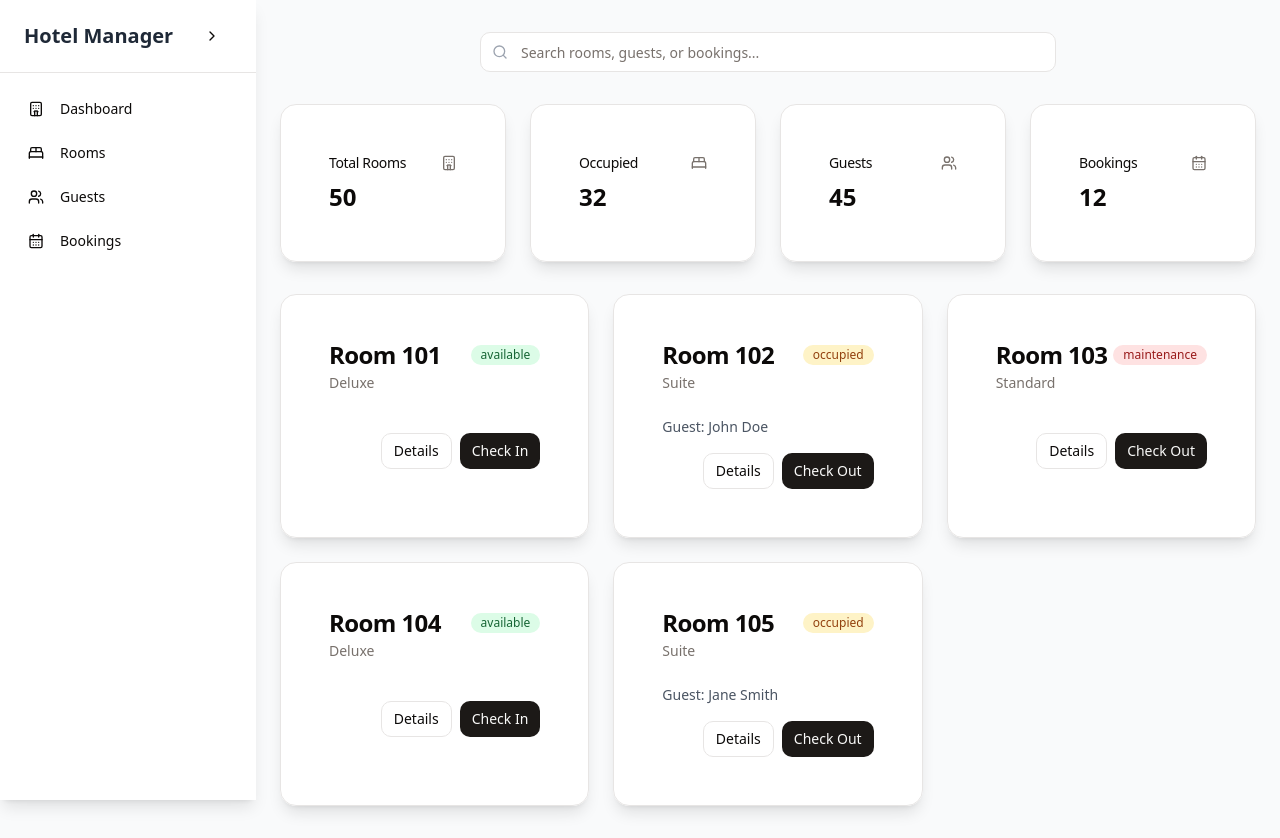
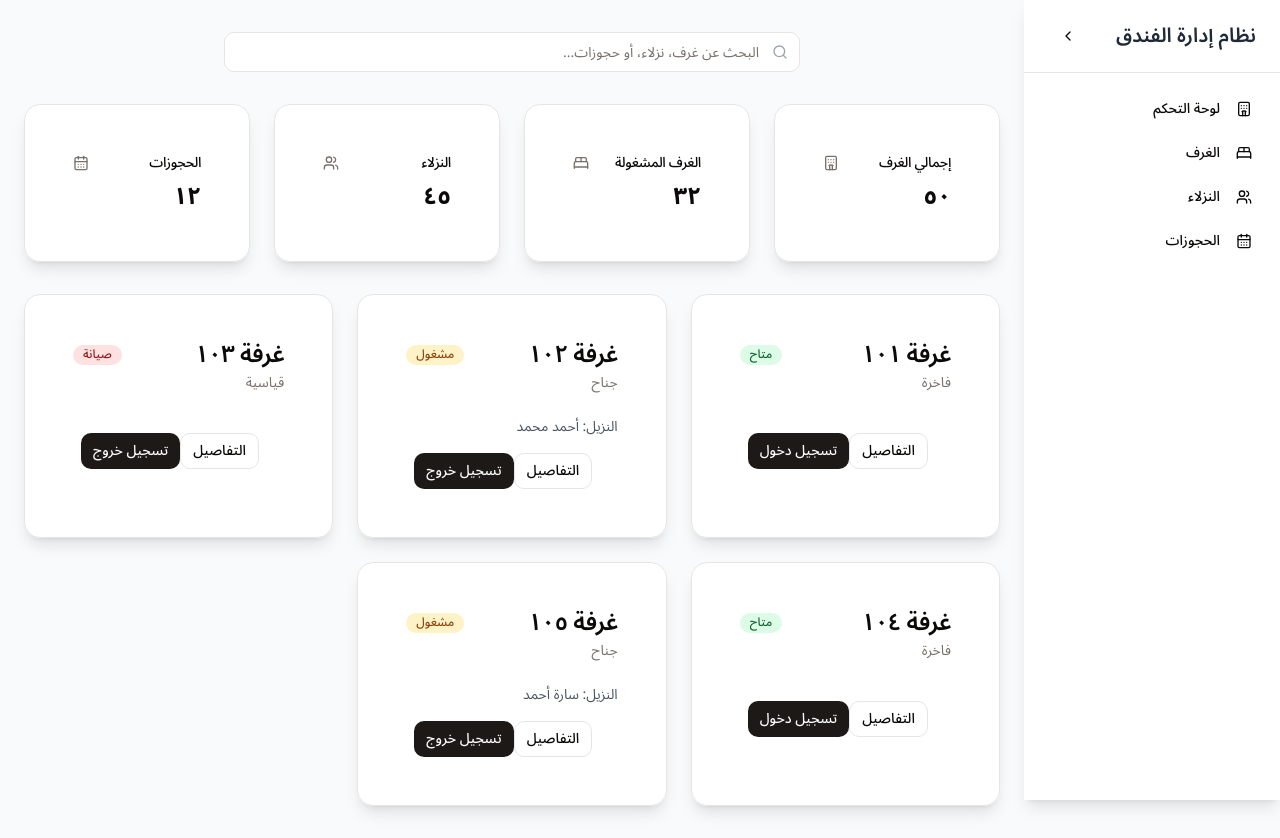
Before and after one commit to Yaslem/restful-room-keeper, a React (Vite) app: page / in a window 1280 px wide. Built offline with nearby package versions, Linux system fonts and the light colour scheme.

Commit message:
Support Arabic RTL
This commit makes the website support Arabic language and right-to-left (RTL) layout.

```diff
--- a/index.html
+++ b/index.html
@@ -1,12 +1,14 @@
+
 <!DOCTYPE html>
-<html lang="en">
+<html lang="ar" dir="rtl">
   <head>
     <meta charset="UTF-8" />
     <meta name="viewport" content="width=device-width, initial-scale=1.0" />
-    <title>restful-room-keeper</title>
-    <meta name="description" content="Lovable Generated Project" />
+    <title>نظام إدارة الفندق</title>
+    <meta name="description" content="نظام إدارة الفندق" />
     <meta name="author" content="Lovable" />
     <meta property="og:image" content="/og-image.png" />
+    <link href="https://fonts.googleapis.com/css2?family=Noto+Sans+Arabic:wght@400;500;600;700&display=swap" rel="stylesheet">
   </head>
 
   <body>
--- a/src/index.css
+++ b/src/index.css
@@ -56,6 +56,8 @@
   }
   body {
     @apply bg-background text-foreground;
+    direction: rtl;
+    font-family: 'Noto Sans Arabic', sans-serif;
   }
 }
 
--- a/src/pages/Index.tsx
+++ b/src/pages/Index.tsx
@@ -5,7 +5,7 @@ import {
   Users,
   CalendarDays,
   Menu,
-  ChevronRight,
+  ChevronLeft,
   Search,
   BedDouble,
 } from "lucide-react";
@@ -25,67 +25,67 @@ const Index = () => {
 
   // Dummy data for demonstration
   const rooms = [
-    { id: 1, number: "101", type: "Deluxe", status: "available", guest: null },
-    { id: 2, number: "102", type: "Suite", status: "occupied", guest: "John Doe" },
-    { id: 3, number: "103", type: "Standard", status: "maintenance", guest: null },
-    { id: 4, number: "104", type: "Deluxe", status: "available", guest: null },
-    { id: 5, number: "105", type: "Suite", status: "occupied", guest: "Jane Smith" },
+    { id: 1, number: "١٠١", type: "فاخرة", status: "متاح", guest: null },
+    { id: 2, number: "١٠٢", type: "جناح", status: "مشغول", guest: "أحمد محمد" },
+    { id: 3, number: "١٠٣", type: "قياسية", status: "صيانة", guest: null },
+    { id: 4, number: "١٠٤", type: "فاخرة", status: "متاح", guest: null },
+    { id: 5, number: "١٠٥", type: "جناح", status: "مشغول", guest: "سارة أحمد" },
   ];
 
   const stats = [
-    { title: "Total Rooms", value: "50", icon: Hotel },
-    { title: "Occupied", value: "32", icon: BedDouble },
-    { title: "Guests", value: "45", icon: Users },
-    { title: "Bookings", value: "12", icon: CalendarDays },
+    { title: "إجمالي الغرف", value: "٥٠", icon: Hotel },
+    { title: "الغرف المشغولة", value: "٣٢", icon: BedDouble },
+    { title: "النزلاء", value: "٤٥", icon: Users },
+    { title: "الحجوزات", value: "١٢", icon: CalendarDays },
   ];
 
   return (
     <div className="flex min-h-screen bg-gray-50">
       {/* Sidebar */}
       <aside
-        className={`fixed left-0 top-0 z-40 h-screen w-64 transform bg-white shadow-lg transition-transform duration-300 ease-in-out ${
-          isSidebarOpen ? "translate-x-0" : "-translate-x-full"
+        className={`fixed right-0 top-0 z-40 h-screen w-64 transform bg-white shadow-lg transition-transform duration-300 ease-in-out ${
+          isSidebarOpen ? "translate-x-0" : "translate-x-full"
         }`}
       >
         <div className="flex h-full flex-col">
           <div className="flex items-center justify-between border-b px-6 py-4">
-            <h1 className="text-xl font-semibold text-gray-800">Hotel Manager</h1>
+            <h1 className="text-xl font-semibold text-gray-800">نظام إدارة الفندق</h1>
             <Button
               variant="ghost"
               size="icon"
               onClick={() => setIsSidebarOpen(false)}
             >
-              <ChevronRight className="h-5 w-5" />
+              <ChevronLeft className="h-5 w-5" />
             </Button>
           </div>
           <nav className="flex-1 space-y-1 px-3 py-4">
             <Button
               variant="ghost"
-              className="w-full justify-start text-left"
+              className="w-full justify-start text-right"
             >
-              <Hotel className="mr-2 h-5 w-5" />
-              Dashboard
+              <Hotel className="ml-2 h-5 w-5" />
+              لوحة التحكم
             </Button>
             <Button
               variant="ghost"
-              className="w-full justify-start text-left"
+              className="w-full justify-start text-right"
             >
-              <BedDouble className="mr-2 h-5 w-5" />
-              Rooms
+              <BedDouble className="ml-2 h-5 w-5" />
+              الغرف
             </Button>
             <Button
               variant="ghost"
-              className="w-full justify-start text-left"
+              className="w-full justify-start text-right"
             >
-              <Users className="mr-2 h-5 w-5" />
-              Guests
+              <Users className="ml-2 h-5 w-5" />
+              النزلاء
             </Button>
             <Button
               variant="ghost"
-              className="w-full justify-start text-left"
+              className="w-full justify-start text-right"
             >
-              <CalendarDays className="mr-2 h-5 w-5" />
-              Bookings
+              <CalendarDays className="ml-2 h-5 w-5" />
+              الحجوزات
             </Button>
           </nav>
         </div>
@@ -94,7 +94,7 @@ const Index = () => {
       {/* Main content */}
       <main
         className={`flex-1 transition-all duration-300 ${
-          isSidebarOpen ? "ml-64" : "ml-0"
+          isSidebarOpen ? "mr-64" : "mr-0"
         }`}
       >
         <div className="container mx-auto px-6 py-8">
@@ -110,11 +110,11 @@ const Index = () => {
               </Button>
             )}
             <div className="relative flex-1 max-w-xl mx-auto">
-              <Search className="absolute left-3 top-1/2 h-4 w-4 -translate-y-1/2 text-gray-400" />
+              <Search className="absolute right-3 top-1/2 h-4 w-4 -translate-y-1/2 text-gray-400" />
               <Input
                 type="text"
-                placeholder="Search rooms, guests, or bookings..."
-                className="w-full pl-10"
+                placeholder="البحث عن غرف، نزلاء، أو حجوزات..."
+                className="w-full pr-10"
                 value={searchQuery}
                 onChange={(e) => setSearchQuery(e.target.value)}
               />
@@ -144,12 +144,12 @@ const Index = () => {
               <Card key={room.id} className="hotel-card">
                 <CardHeader>
                   <div className="flex items-center justify-between">
-                    <CardTitle>Room {room.number}</CardTitle>
+                    <CardTitle>غرفة {room.number}</CardTitle>
                     <span
                       className={`inline-flex items-center rounded-full px-2.5 py-0.5 text-xs font-medium ${
-                        room.status === "available"
+                        room.status === "متاح"
                           ? "bg-green-100 text-green-800"
-                          : room.status === "occupied"
+                          : room.status === "مشغول"
                           ? "bg-amber-100 text-amber-800"
                           : "bg-red-100 text-red-800"
                       }`}
@@ -161,14 +161,14 @@ const Index = () => {
                 </CardHeader>
                 <CardContent>
                   {room.guest && (
-                    <p className="text-sm text-gray-600">Guest: {room.guest}</p>
+                    <p className="text-sm text-gray-600">النزيل: {room.guest}</p>
                   )}
                   <div className="mt-4 flex justify-end space-x-2">
                     <Button variant="outline" size="sm">
-                      Details
+                      التفاصيل
                     </Button>
                     <Button size="sm">
-                      {room.status === "available" ? "Check In" : "Check Out"}
+                      {room.status === "متاح" ? "تسجيل دخول" : "تسجيل خروج"}
                     </Button>
                   </div>
                 </CardContent>
```
